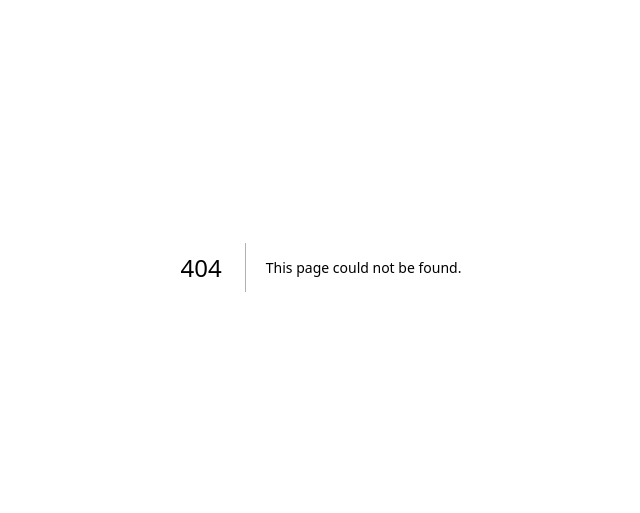
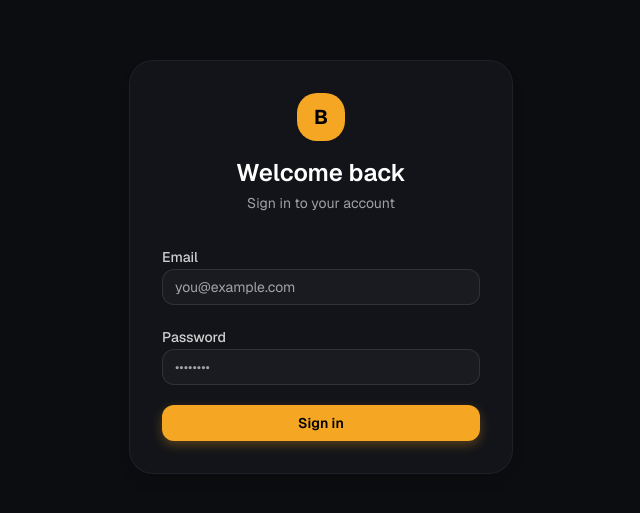
Before and after one commit to Shqier/tutoringschool, a Next.js app: page /auth/login in a window 1280 px wide. Before the commit this address had no page. Shown: the part 133-646 px from the top of the page, without its empty margins (319-959 px from the left). Built offline with nearby package versions, Linux system fonts and the light colour scheme.

Commit message:
feat(auth): create login page at /auth/login and update middleware
- Add src/app/auth/login/page.tsx with email/password login form
- Update middleware to allow and redirect to /auth/login (was /login)
- Fixes 404 at /auth/login (VER-63)

Co-Authored-By: Paperclip <noreply@paperclip.ing>

```diff
--- /dev/null
+++ b/src/app/auth/login/page.tsx
@@ -0,0 +1,122 @@
+'use client';
+
+import { useState } from 'react';
+import { useRouter } from 'next/navigation';
+import { toast } from 'sonner';
+import { Button } from '@/components/ui/button';
+import { Input } from '@/components/ui/input';
+import { Label } from '@/components/ui/label';
+
+export default function LoginPage() {
+  const router = useRouter();
+  const [email, setEmail] = useState('');
+  const [password, setPassword] = useState('');
+  const [loading, setLoading] = useState(false);
+
+  async function handleSubmit(e: React.FormEvent) {
+    e.preventDefault();
+    setLoading(true);
+
+    try {
+      const res = await fetch('/api/auth/login', {
+        method: 'POST',
+        headers: { 'Content-Type': 'application/json' },
+        body: JSON.stringify({ email, password }),
+      });
+
+      const data = await res.json();
+
+      if (!res.ok) {
+        toast.error(data?.error?.message ?? 'Invalid email or password');
+        return;
+      }
+
+      router.push('/');
+      router.refresh();
+    } catch {
+      toast.error('Something went wrong. Please try again.');
+    } finally {
+      setLoading(false);
+    }
+  }
+
+  return (
+    <div
+      className="min-h-screen flex items-center justify-center"
+      style={{ background: 'var(--busala-bg-primary, #0B0D10)' }}
+    >
+      <div
+        className="w-full max-w-sm rounded-2xl border p-8 shadow-lg"
+        style={{
+          background: 'var(--busala-glass-bg, rgba(255,255,255,0.04))',
+          borderColor: 'var(--busala-border-glass)',
+          backdropFilter: 'blur(var(--busala-glass-blur, 12px))',
+        }}
+      >
+        {/* Logo / Brand */}
+        <div className="mb-8 text-center">
+          <div
+            className="inline-flex items-center justify-center w-12 h-12 rounded-xl mb-4"
+            style={{ background: 'var(--busala-gold, #F5A623)' }}
+          >
+            <span className="text-xl font-bold text-black">B</span>
+          </div>
+          <h1
+            className="text-2xl font-semibold"
+            style={{ color: 'var(--busala-text-primary)' }}
+          >
+            Welcome back
+          </h1>
+          <p className="mt-1 text-sm" style={{ color: 'var(--busala-text-muted)' }}>
+            Sign in to your account
+          </p>
+        </div>
+
+        <form onSubmit={handleSubmit} className="space-y-5">
+          <div className="space-y-2">
+            <Label htmlFor="email" style={{ color: 'var(--busala-text-secondary)' }}>
+              Email
+            </Label>
+            <Input
+              id="email"
+              type="email"
+              autoComplete="email"
+              required
+              value={email}
+              onChange={(e) => setEmail(e.target.value)}
+              placeholder="you@example.com"
+            />
+          </div>
+
+          <div className="space-y-2">
+            <Label htmlFor="password" style={{ color: 'var(--busala-text-secondary)' }}>
+              Password
+            </Label>
+            <Input
+              id="password"
+              type="password"
+              autoComplete="current-password"
+              required
+              value={password}
+              onChange={(e) => setPassword(e.target.value)}
+              placeholder="••••••••"
+            />
+          </div>
+
+          <Button
+            type="submit"
+            className="w-full font-semibold"
+            disabled={loading}
+            style={{
+              background: 'var(--busala-gold, #F5A623)',
+              color: '#000',
+              boxShadow: 'var(--busala-shadow-button)',
+            }}
+          >
+            {loading ? 'Signing in…' : 'Sign in'}
+          </Button>
+        </form>
+      </div>
+    </div>
+  );
+}
--- /dev/null
+++ b/src/middleware.ts
@@ -0,0 +1,84 @@
+// ============================================
+// NEXT.JS MIDDLEWARE - Route protection
+// Verifies session-token cookie on all page routes.
+// Uses Web Crypto API (Edge-compatible).
+// ============================================
+
+import { NextRequest, NextResponse } from 'next/server';
+
+const AUTH_SECRET = process.env.AUTH_SECRET ?? 'dev-secret-change-in-production';
+
+/** Decode a base64url string to Uint8Array */
+function fromBase64Url(str: string): Uint8Array {
+  const pad = str.length % 4 ? '='.repeat(4 - (str.length % 4)) : '';
+  const b64 = str.replace(/-/g, '+').replace(/_/g, '/') + pad;
+  const binary = atob(b64);
+  const bytes = new Uint8Array(binary.length);
+  for (let i = 0; i < binary.length; i++) bytes[i] = binary.charCodeAt(i);
+  return bytes;
+}
+
+async function verifyToken(token: string): Promise<boolean> {
+  try {
+    const dotIdx = token.lastIndexOf('.');
+    if (dotIdx === -1) return false;
+
+    const data = token.slice(0, dotIdx);
+    const sig = token.slice(dotIdx + 1);
+
+    const keyData = new TextEncoder().encode(AUTH_SECRET);
+    const key = await crypto.subtle.importKey(
+      'raw',
+      keyData,
+      { name: 'HMAC', hash: 'SHA-256' },
+      false,
+      ['verify']
+    );
+
+    const valid = await crypto.subtle.verify(
+      'HMAC',
+      key,
+      fromBase64Url(sig).buffer as ArrayBuffer,
+      new TextEncoder().encode(data).buffer as ArrayBuffer
+    );
+    if (!valid) return false;
+
+    const payload = JSON.parse(new TextDecoder().decode(fromBase64Url(data)));
+    return typeof payload.exp === 'number' && payload.exp > Math.floor(Date.now() / 1000);
+  } catch {
+    return false;
+  }
+}
+
+export async function middleware(request: NextRequest) {
+  const { pathname } = request.nextUrl;
+
+  // Allow API routes (they do their own auth), login page, and Next.js internals
+  if (
+    pathname.startsWith('/api/') ||
+    pathname === '/auth/login' ||
+    pathname.startsWith('/_next/') ||
+    pathname.startsWith('/favicon')
+  ) {
+    return NextResponse.next();
+  }
+
+  const token = request.cookies.get('session-token')?.value;
+
+  if (!token) {
+    return NextResponse.redirect(new URL('/auth/login', request.url));
+  }
+
+  const valid = await verifyToken(token);
+  if (!valid) {
+    const response = NextResponse.redirect(new URL('/auth/login', request.url));
+    response.cookies.set('session-token', '', { maxAge: 0, path: '/' });
+    return response;
+  }
+
+  return NextResponse.next();
+}
+
+export const config = {
+  matcher: ['/((?!_next/static|_next/image|favicon.ico).*)'],
+};
```
